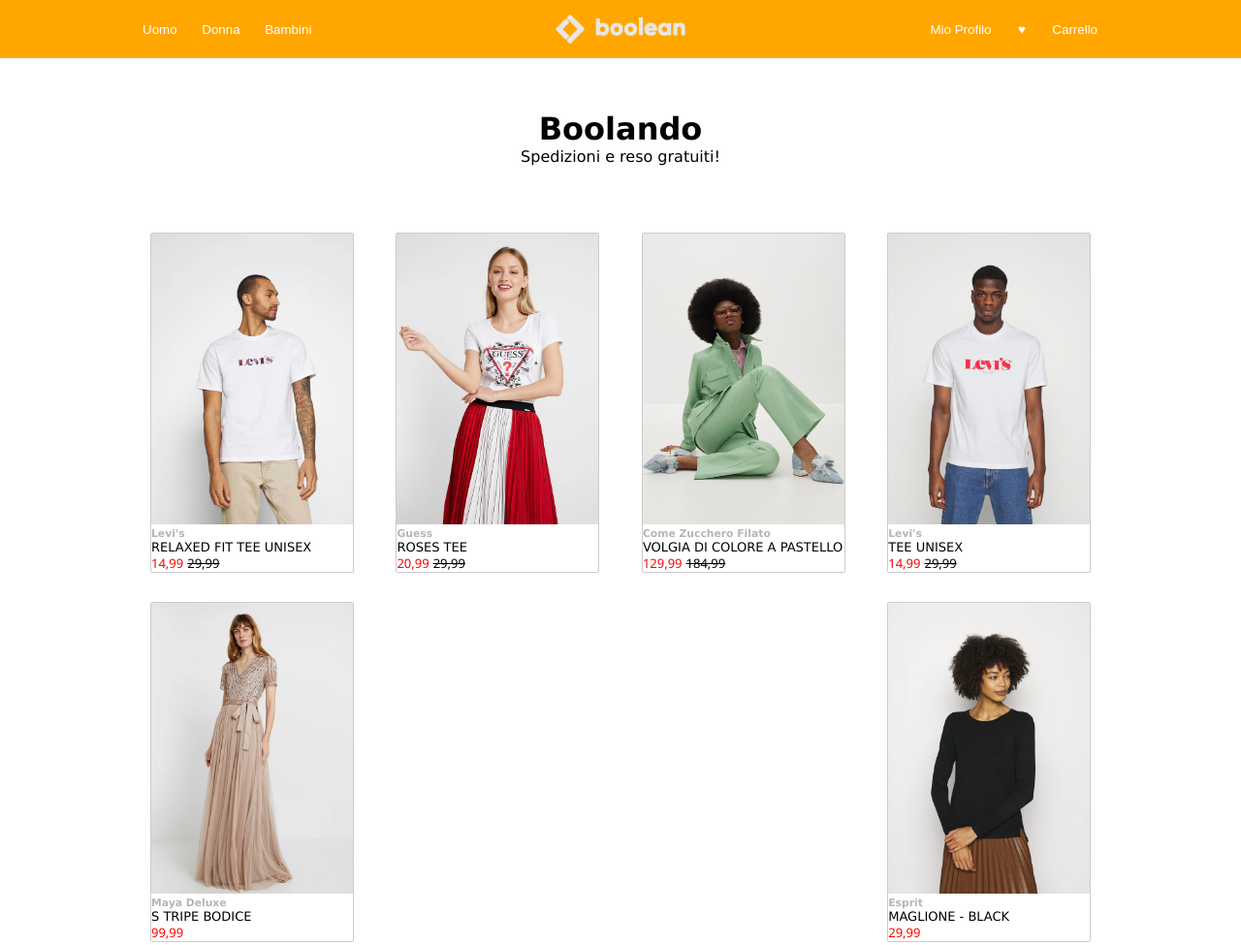
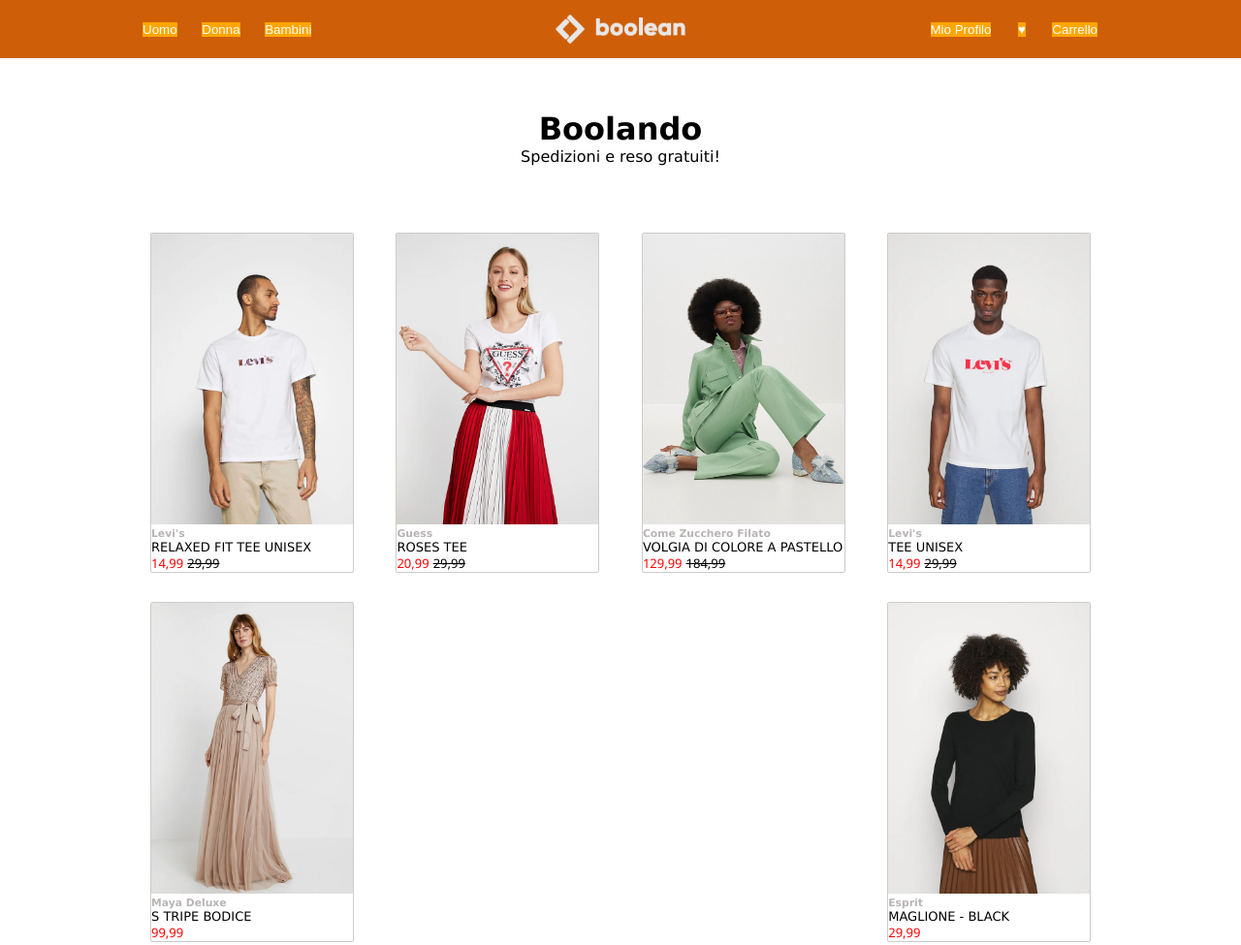
Before and after one commit to thrudr/html-css-boolando, a plain HTML site: page index.html in a window 1280 px wide. Shown: the whole page at 97% size. Drawn offline with Linux system fonts and the light colour scheme.

Commit message:
color-navbar-css

```diff
--- a/style.css
+++ b/style.css
@@ -6,7 +6,7 @@
 
 .navbar {
     display: flex;
-    background-color: rgb(255, 166, 0);
+    background-color: rgb(207, 94, 8);
     height: 60px;
 
 }
```
